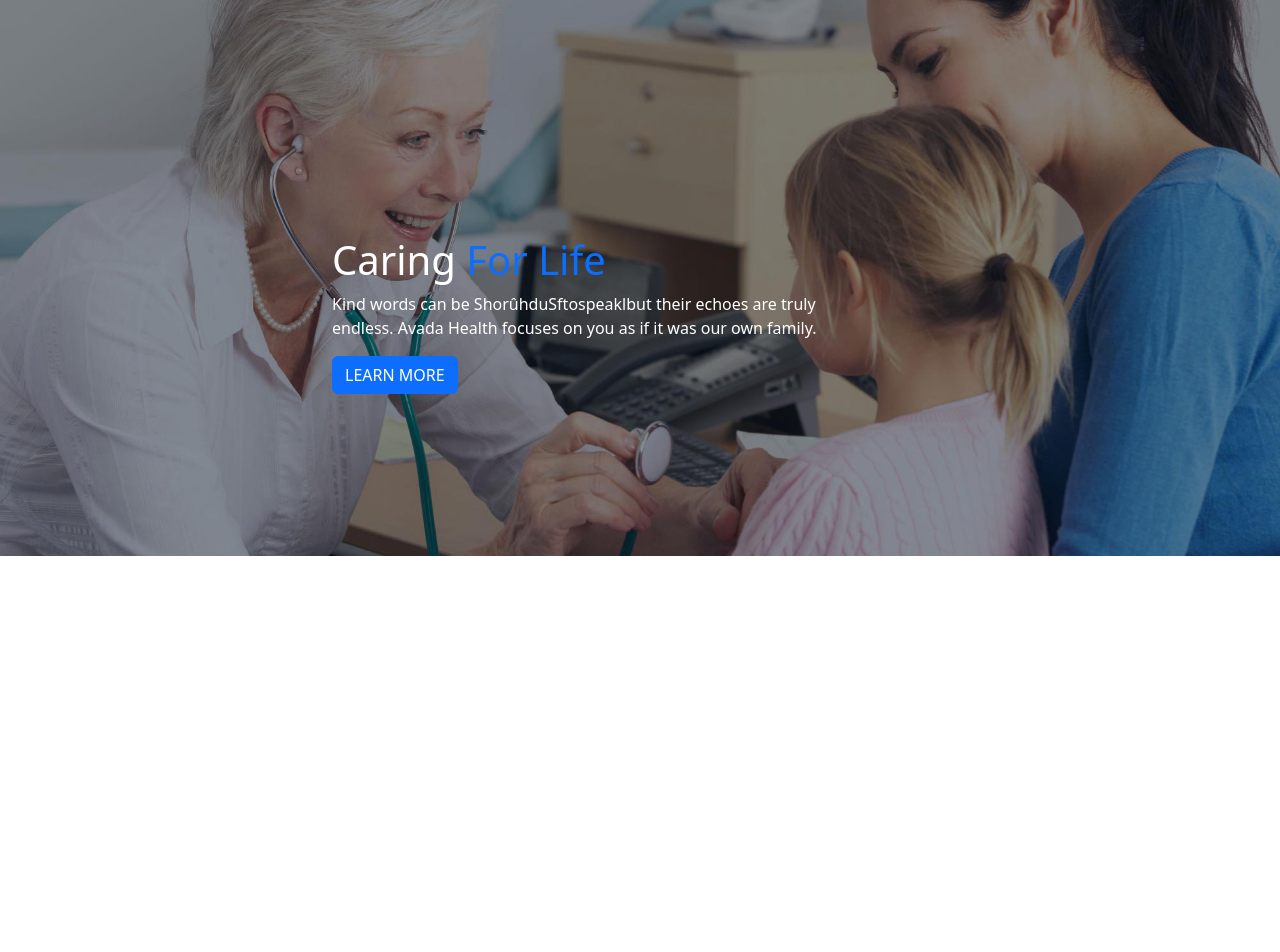
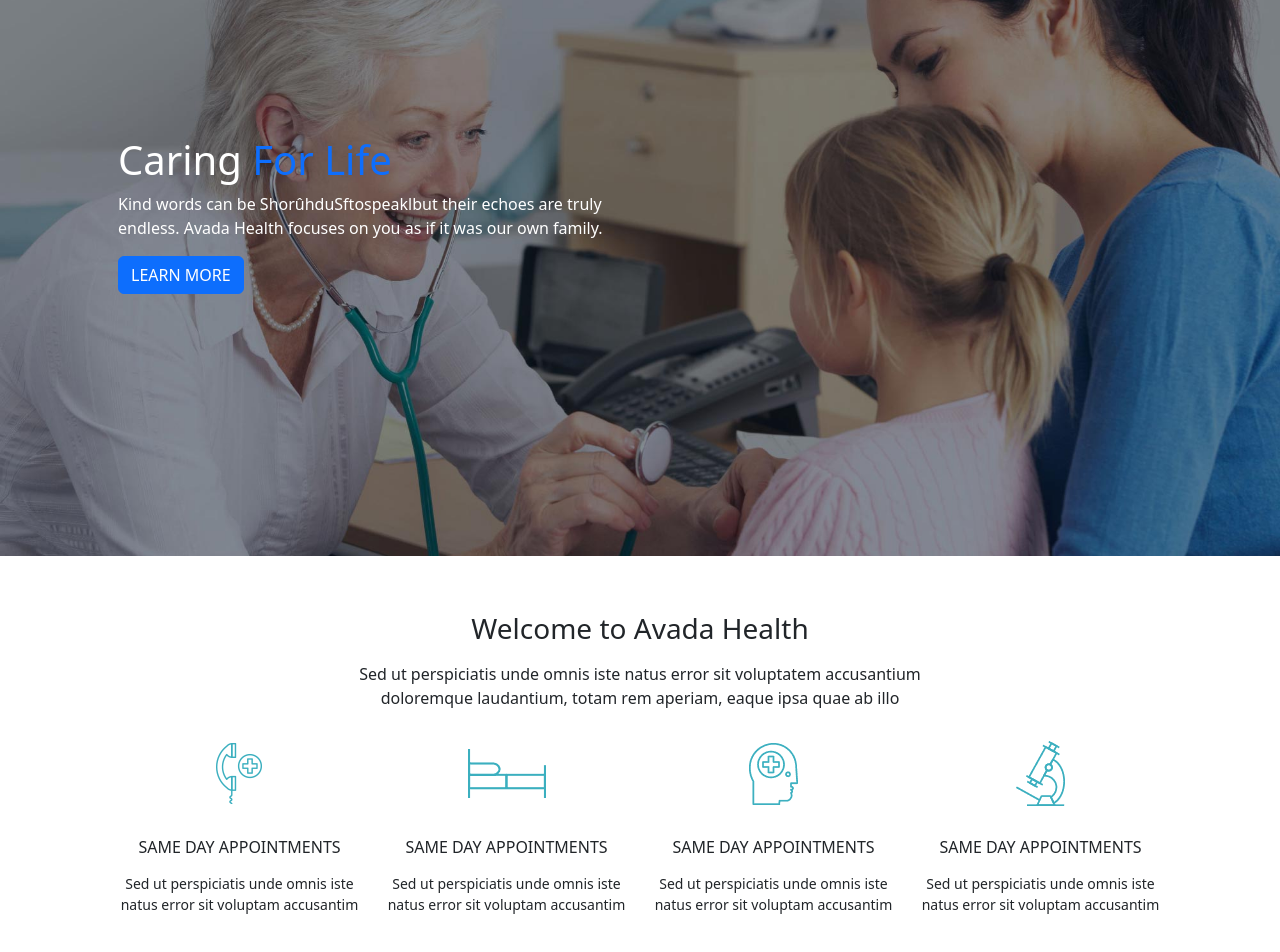
Before and after one commit to claudiopatti/proj-html-vuejs, a Vue app: page / in a window 1280 px wide. Shown: the part 94-1046 px from the top of the page. Before the commit the page ends 800 px from the top, so only its background shows below. Built offline with nearby package versions, Linux system fonts and the light colour scheme.

Commit message:
component primo per il main creato

```diff
--- a/src/App.vue
+++ b/src/App.vue
@@ -1,6 +1,8 @@
 <script>
 
 import AppHeader from "./components/AppHeader.vue";
+import AppMain from "./components/AppMain.vue";
+
 
 export default {
     data() {
@@ -8,6 +10,7 @@
     },
     components: {
         AppHeader,
+        AppMain,
     },
     methods: {
 
@@ -17,6 +20,9 @@
 
 <template>
     <AppHeader />
+
+    <AppMain />
+
 </template>
 
 <style lang="scss">
--- a/src/components/AppHeader.vue
+++ b/src/components/AppHeader.vue
@@ -9,9 +9,9 @@
 </script>
 
 <template>
-    <div class="backgroundHeader container-fluid">
-        <div class="container">
-            <div class="d-flex justify-content-between align-items-center pt-2">
+    <div class="backgroundHeader">
+        <div class="container-fluid">
+            <div class="d-flex justify-content-between align-items-center pt-2 px-3">
                 <div>
                     <img src="../assets/img/medical_logo_1x_light.png" alt="">
                 </div>
@@ -41,7 +41,7 @@
                 </div>
             </div>
 
-            <div class="textHeaderBottom">
+            <div class="textHeaderBottom container px-5">
                 <h1 class="text-white">
                     Caring <span class="text-primary">For Life</span>
                 </h1>
@@ -74,7 +74,7 @@
 }
 
 .textHeaderBottom {
-    padding: 250px 0 0 250px;
+    padding-top: 150px;
 }
 
 </style>
--- /dev/null
+++ b/src/components/AppMain.vue
@@ -0,0 +1,23 @@
+<script>
+import singleTopMain from './singleTopMain.vue';
+
+export default {
+    data() {
+        return {};
+    },
+    components: {
+        singleTopMain,
+    },
+    methods: {
+
+    },
+};
+</script>
+
+<template>
+    <singleTopMain />
+</template>
+
+<style lang="scss">
+@use "../assets/scss/main" as *;
+</style>
--- /dev/null
+++ b/src/components/singleTopMain.vue
@@ -0,0 +1,92 @@
+<script>
+
+export default {
+    data() {
+        return {};
+    },
+    components: {
+    },
+    methods: {
+
+    },
+};
+</script>
+
+<template>
+    <div class="container px-5 py-5">
+        <h3 class="text-center py-2">
+            Welcome to Avada Health
+        </h3>
+
+        <p class="text-center pb-2">
+            Sed ut perspiciatis unde omnis iste natus error sit voluptatem accusantium <br>
+            doloremque laudantium, totam rem aperiam, eaque ipsa quae ab illo
+        </p>
+
+        <div class="row pb-4">
+            <div class="col-12 col-sm-6 col-md-4 col-lg-3">
+                <div class="text-center pb-3">
+                    <img src="../assets/img/icon-1.png" alt="logo-1">
+
+                </div>
+
+                <h5 class="fs-6 text-center py-2">SAME DAY APPOINTMENTS</h5>
+
+                <p class="text-center textMainTopCard">
+                    Sed ut perspiciatis unde omnis iste <br>
+                    natus error sit voluptam accusantim
+                </p>
+
+            </div>
+            <div class="col-12 col-sm-6 col-md-4 col-lg-3 ">
+                <div class="text-center pb-3">
+                    <img src="../assets/img/icon-2.png" alt="logo-1">
+
+                </div>
+
+                <h5 class="fs-6 text-center py-2">SAME DAY APPOINTMENTS</h5>
+
+                <p class="text-center textMainTopCard">
+                    Sed ut perspiciatis unde omnis iste <br>
+                    natus error sit voluptam accusantim
+                </p>
+            </div>
+            <div class="col-12 col-sm-6 col-md-4 col-lg-3">
+                <div class="text-center pb-3">
+                    <img src="../assets/img/icon-3.png" alt="logo-1">
+
+                </div>
+
+                <h5 class="fs-6 text-center py-2">SAME DAY APPOINTMENTS</h5>
+
+                <p class="text-center textMainTopCard">
+                    Sed ut perspiciatis unde omnis iste <br>
+                    natus error sit voluptam accusantim
+                </p>
+            </div>
+            <div class="col-12 col-sm-6 col-md-4 col-lg-3">
+                <div class="text-center pb-3">
+                    <img src="../assets/img/icon-4.png" alt="logo-1">
+
+                </div>
+
+                <h5 class="fs-6 text-center py-2">SAME DAY APPOINTMENTS</h5>
+
+                <p class="text-center textMainTopCard">
+                    Sed ut perspiciatis unde omnis iste <br>
+                    natus error sit voluptam accusantim
+                </p>
+            </div>
+        </div>
+
+    </div>
+
+</template>
+
+<style lang="scss">
+@use "../assets/scss/main" as *;
+
+.textMainTopCard {
+    font-size: 14px;
+}
+</style>
```
